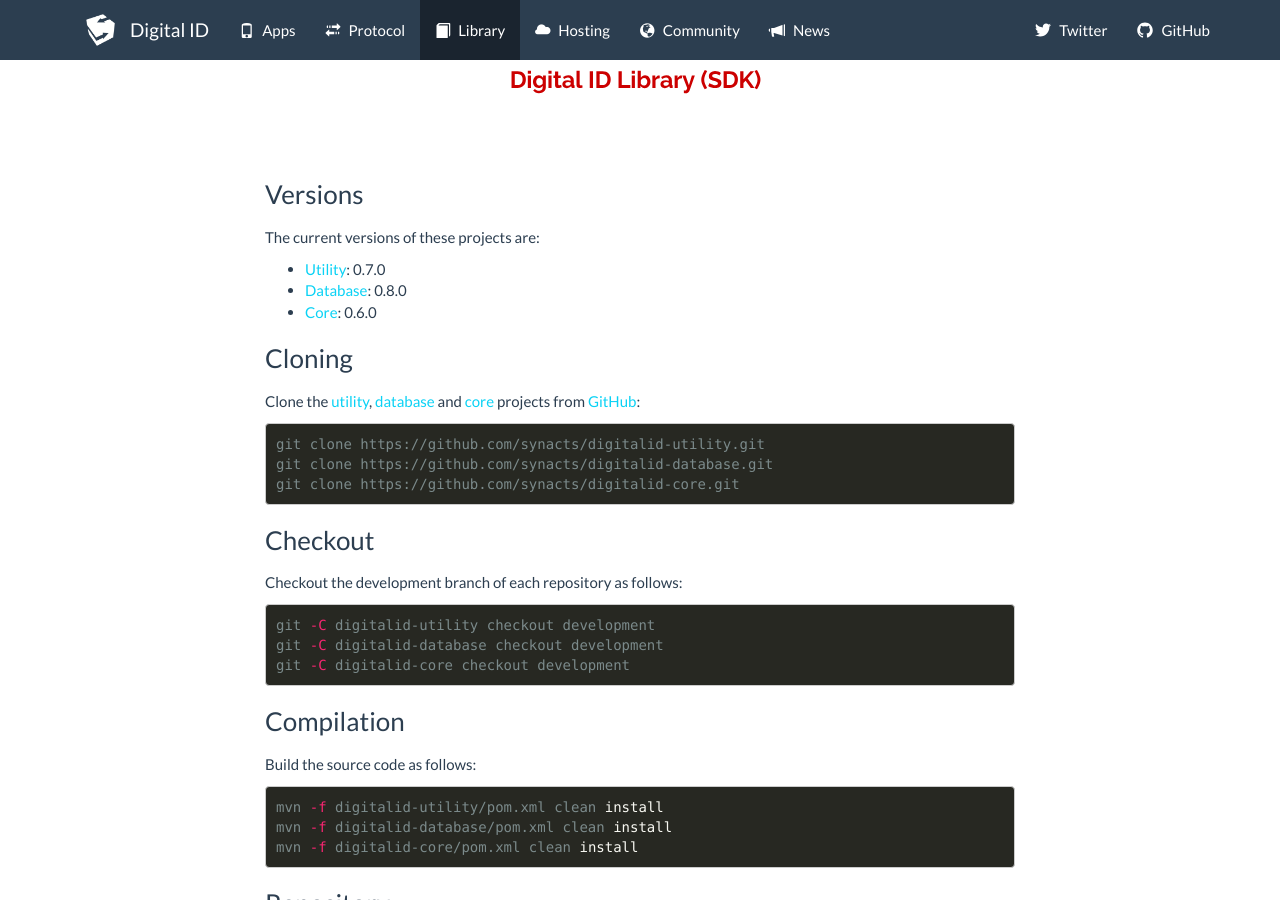
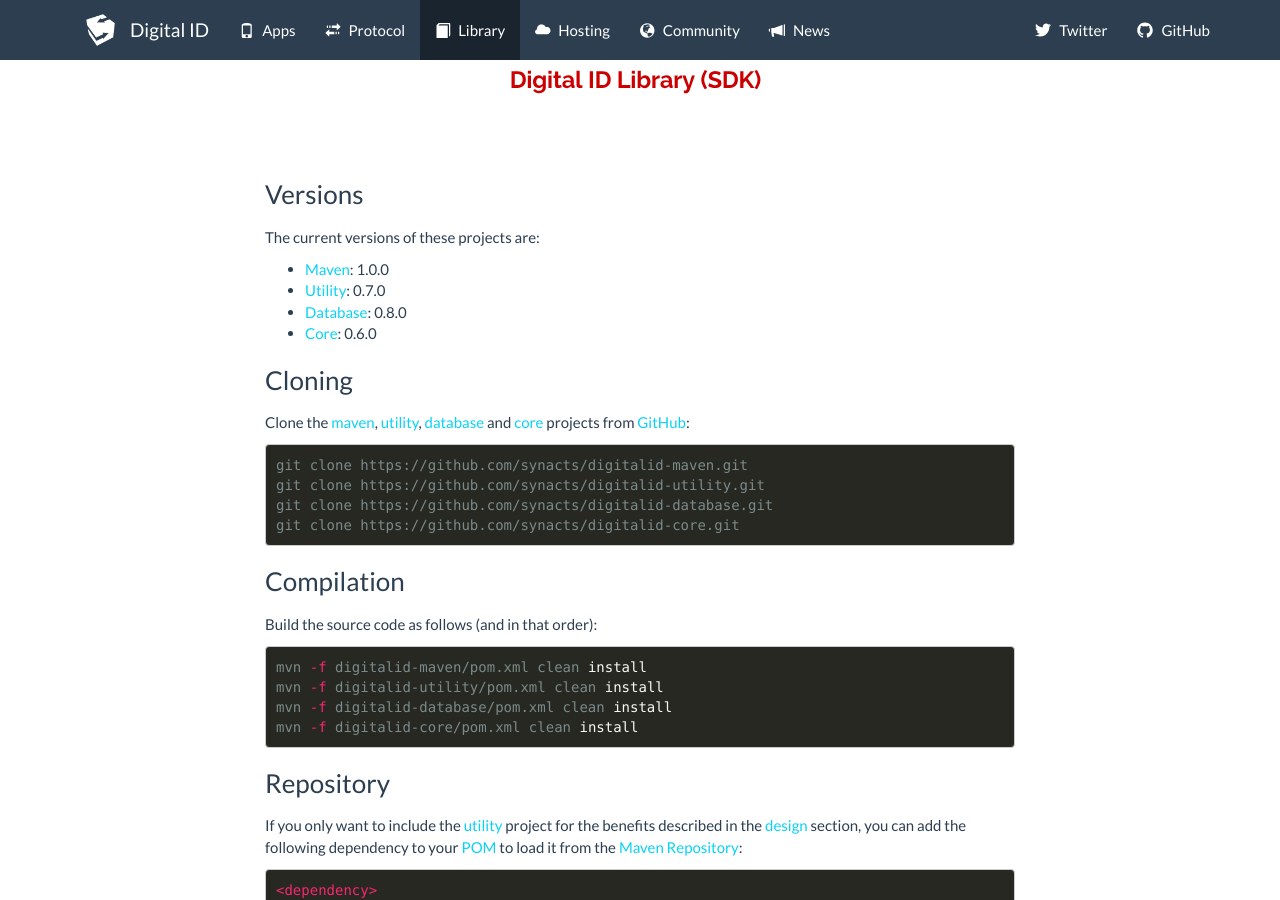
Before and after one commit to synacts/digitalid-website, a Jekyll site: the page built from library.md, in a window 1280 px wide and 900 px high, scrolled down 1103 px. Built offline with Jekyll 4.4.1, drawn with Linux system fonts in a browser that asks for light colours; nearby versions of some CDN libraries.

Commit message:
Fixed the setup instructions on the library and hosting pages.

````diff
--- a/_data/version.yml
+++ b/_data/version.yml
@@ -1,3 +1,4 @@
+maven: 1.0.0
 utility: 0.7.0
 database: 0.8.0
 core: 0.6.0
--- a/library.md
+++ b/library.md
@@ -26,34 +26,28 @@
 
 The current versions of these projects are:
 
+* [Maven](https://github.com/synacts/digitalid-maven): {{ site.data.version.maven }}
 * [Utility](https://github.com/synacts/digitalid-utility): {{ site.data.version.utility }}
 * [Database](https://github.com/synacts/digitalid-database): {{ site.data.version.database }}
 * [Core](https://github.com/synacts/digitalid-core): {{ site.data.version.core }}
 
 ### Cloning
 
-Clone the [utility](https://github.com/synacts/digitalid-utility), [database](https://github.com/synacts/digitalid-database) and [core](https://github.com/synacts/digitalid-core) projects from [GitHub](https://github.com/):
+Clone the [maven](https://github.com/synacts/digitalid-maven), [utility](https://github.com/synacts/digitalid-utility), [database](https://github.com/synacts/digitalid-database) and [core](https://github.com/synacts/digitalid-core) projects from [GitHub](https://github.com/):
 
 ```bash
+git clone https://github.com/synacts/digitalid-maven.git
 git clone https://github.com/synacts/digitalid-utility.git
 git clone https://github.com/synacts/digitalid-database.git
 git clone https://github.com/synacts/digitalid-core.git
 ```
 
-### Checkout
-
-Checkout the development branch of each repository as follows:
-```bash
-git -C digitalid-utility checkout development
-git -C digitalid-database checkout development
-git -C digitalid-core checkout development
-```
-
 ### Compilation
 
-Build the source code as follows:
+Build the source code as follows (and in that order):
 
 ```bash
+mvn -f digitalid-maven/pom.xml clean install
 mvn -f digitalid-utility/pom.xml clean install
 mvn -f digitalid-database/pom.xml clean install
 mvn -f digitalid-core/pom.xml clean install
````
Also changed, not shown: hosting.md (+4 -11 lines).
